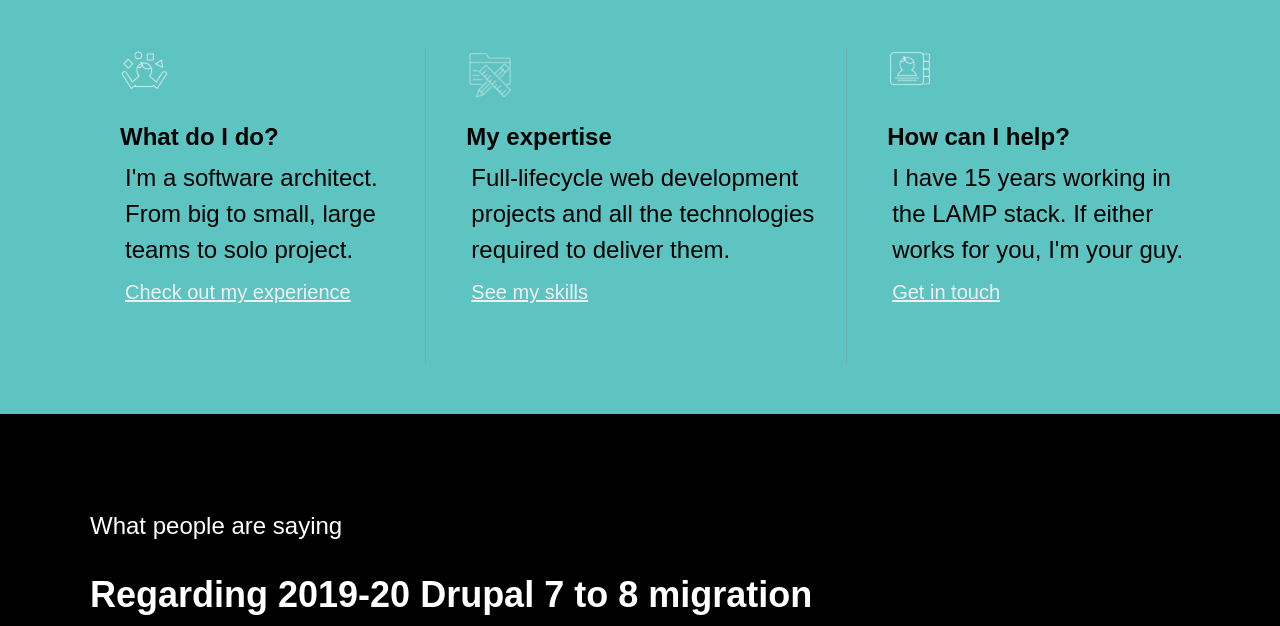
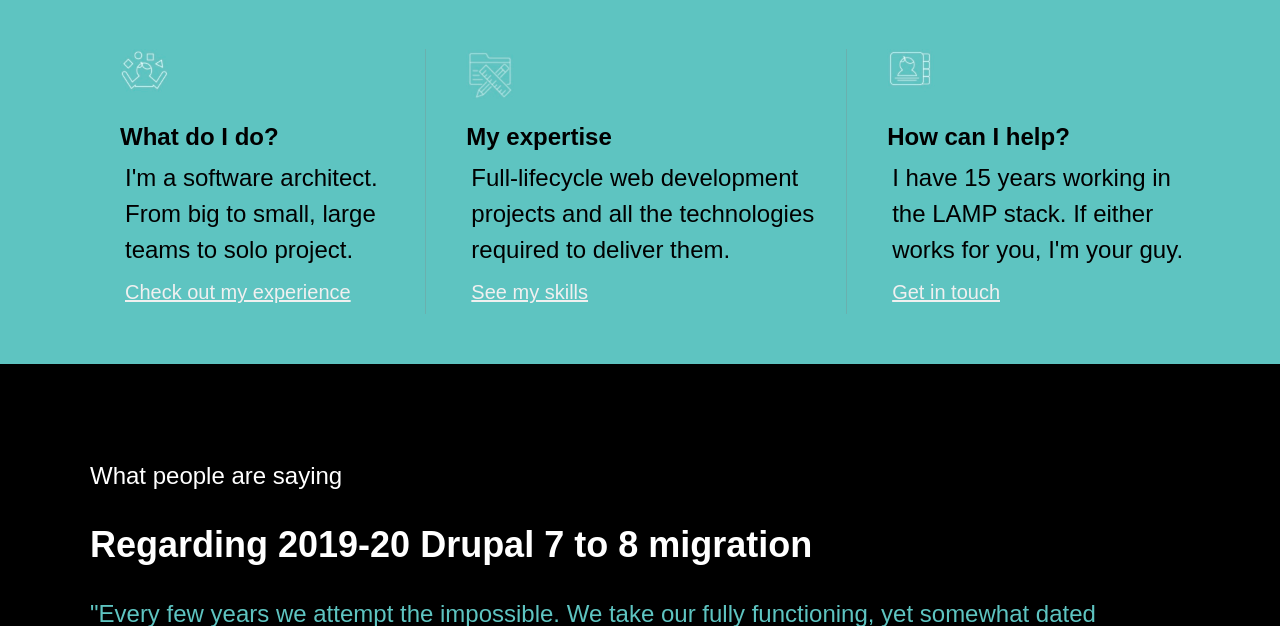
Before and after one commit to apquinn/envelopes, a PHP site: page / in a window 1280 px wide. Shown: the part 1586-2212 px from the top of the page. Run offline with PHP 8.4, Linux system fonts and the light colour scheme.

Commit message:
special layout

```diff
--- a/web/bioIncludes/App.css
+++ b/web/bioIncludes/App.css
@@ -123,7 +123,7 @@ h4 {
 
 .blue-wrapper {
   background-color: #5ec4c1;
-  padding: 0px 20px 50px 20px;
+  padding: 0px 20px 0px 20px;
 }
 
 .blue-wrapper h4 {
```
